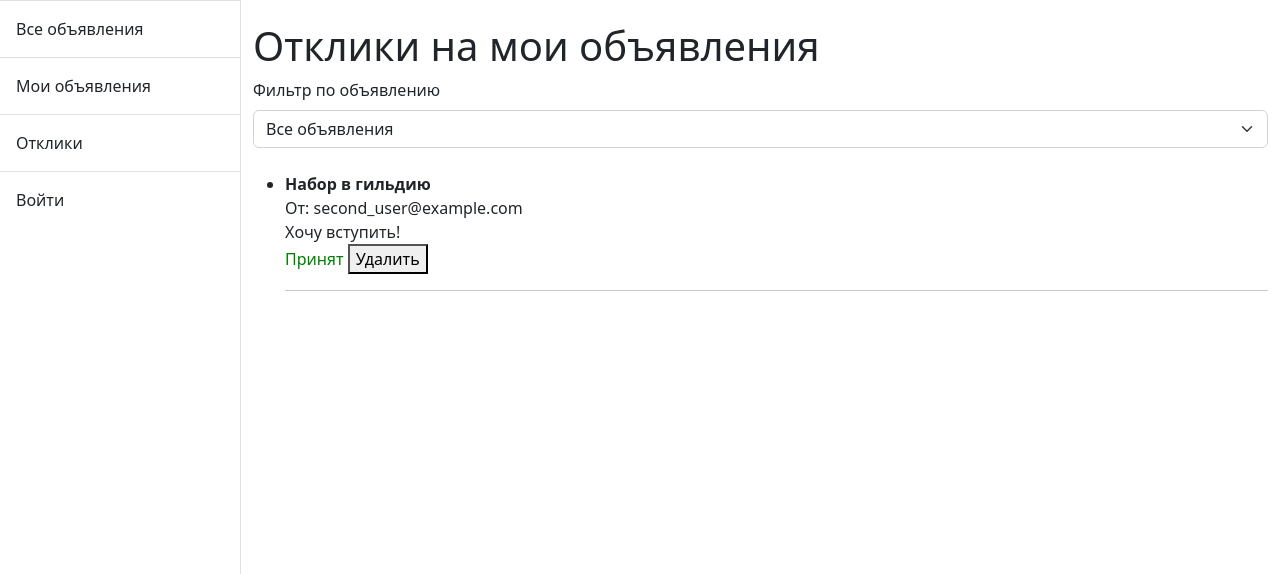
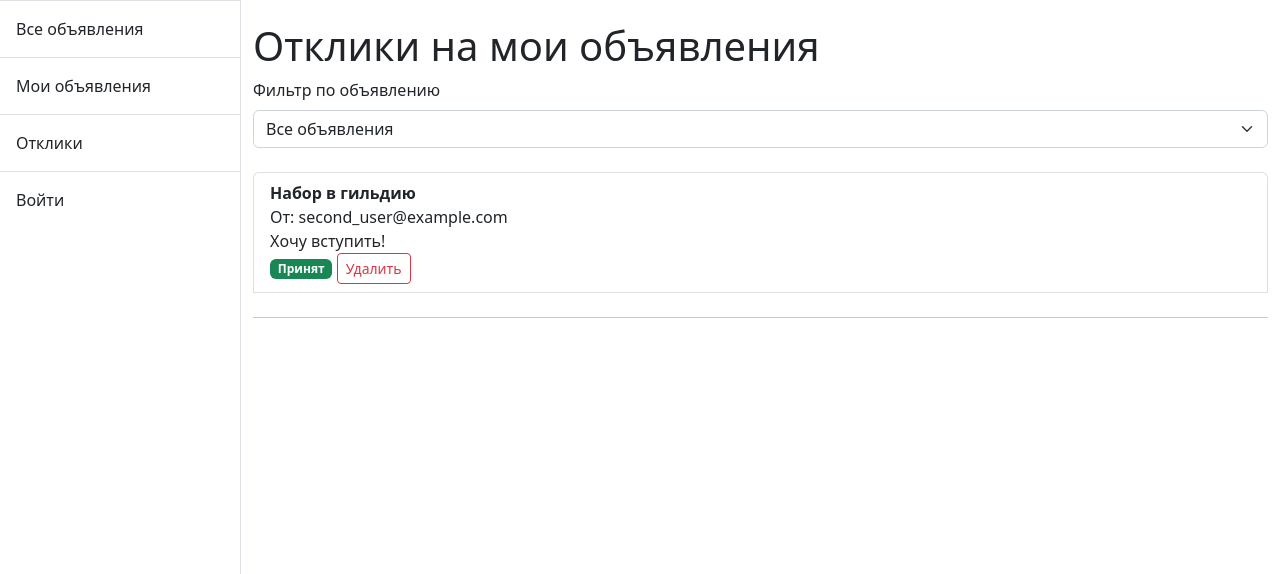
Before and after one commit to Solntsev-A/mmorpg_board, a Django app: page /my-responses/ in a window 1280 px wide. Shown: the part 57-631 px from the top of the page. Run offline with Django 4.2, Linux system fonts and the light colour scheme; a user stored in the database is signed in; data comes from the database, SQL or seed files in the repository; some libraries are stand-ins or nearby versions.

Commit message:
improve my responses page UX and statuses

```diff
--- a/board/templates/board/my_responses.html
+++ b/board/templates/board/my_responses.html
@@ -27,25 +27,32 @@
     </select>
 </form>
 {% if responses %}
-    <ul>
+    <ul class="list-group">
         {% for response in responses %}
-            <li>
+            <li class="list-group-item mb-2">
                 <strong>{{ response.advertisement.title }}</strong><br>
                 От: {{ response.author.email }}<br>
                 {{ response.text }}<br>
-
                 {% if response.is_accepted %}
-                    <span style="color: green;">Принят</span>
+                    <span class="badge bg-success">Принят</span>
                 {% else %}
-                    <form method="post" action="{% url 'board:accept_response' response.pk %}" style="display:inline;">
+                    <span class="badge bg-secondary">Ожидает</span>
+                    <form method="post"
+                          action="{% url 'board:accept_response' response.pk %}"
+                          style="display:inline;">
                         {% csrf_token %}
-                        <button type="submit">Принять</button>
+                        <button type="submit" class="btn btn-sm btn-outline-success">
+                            Принять
+                        </button>
                     </form>
                 {% endif %}
-
-                <form method="post" action="{% url 'board:delete_response' response.pk %}" style="display:inline;">
+                <form method="post"
+                      action="{% url 'board:delete_response' response.pk %}"
+                      style="display:inline;">
                     {% csrf_token %}
-                    <button type="submit">Удалить</button>
+                    <button type="submit" class="btn btn-sm btn-outline-danger">
+                        Удалить
+                    </button>
                 </form>
             </li>
             <hr>
```
